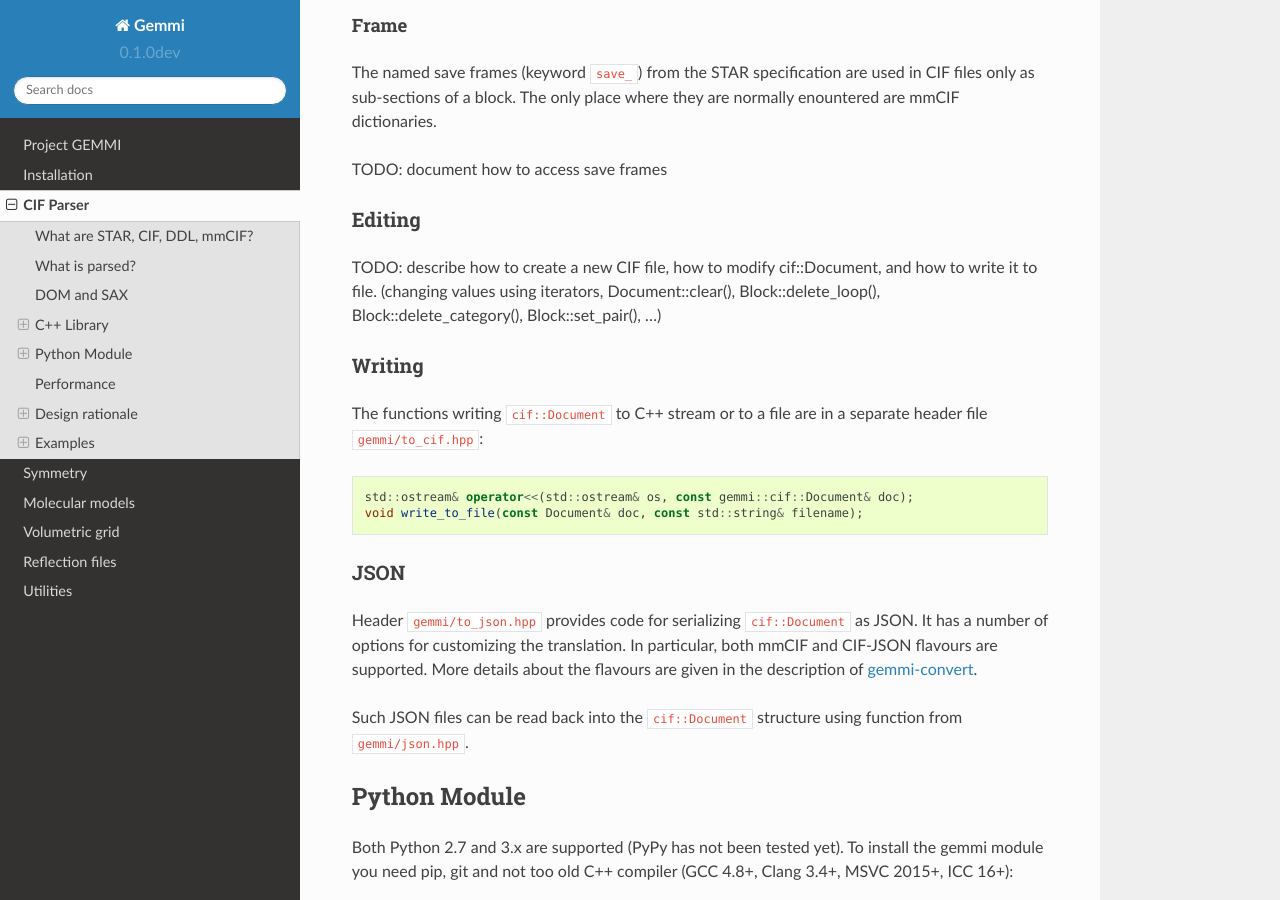
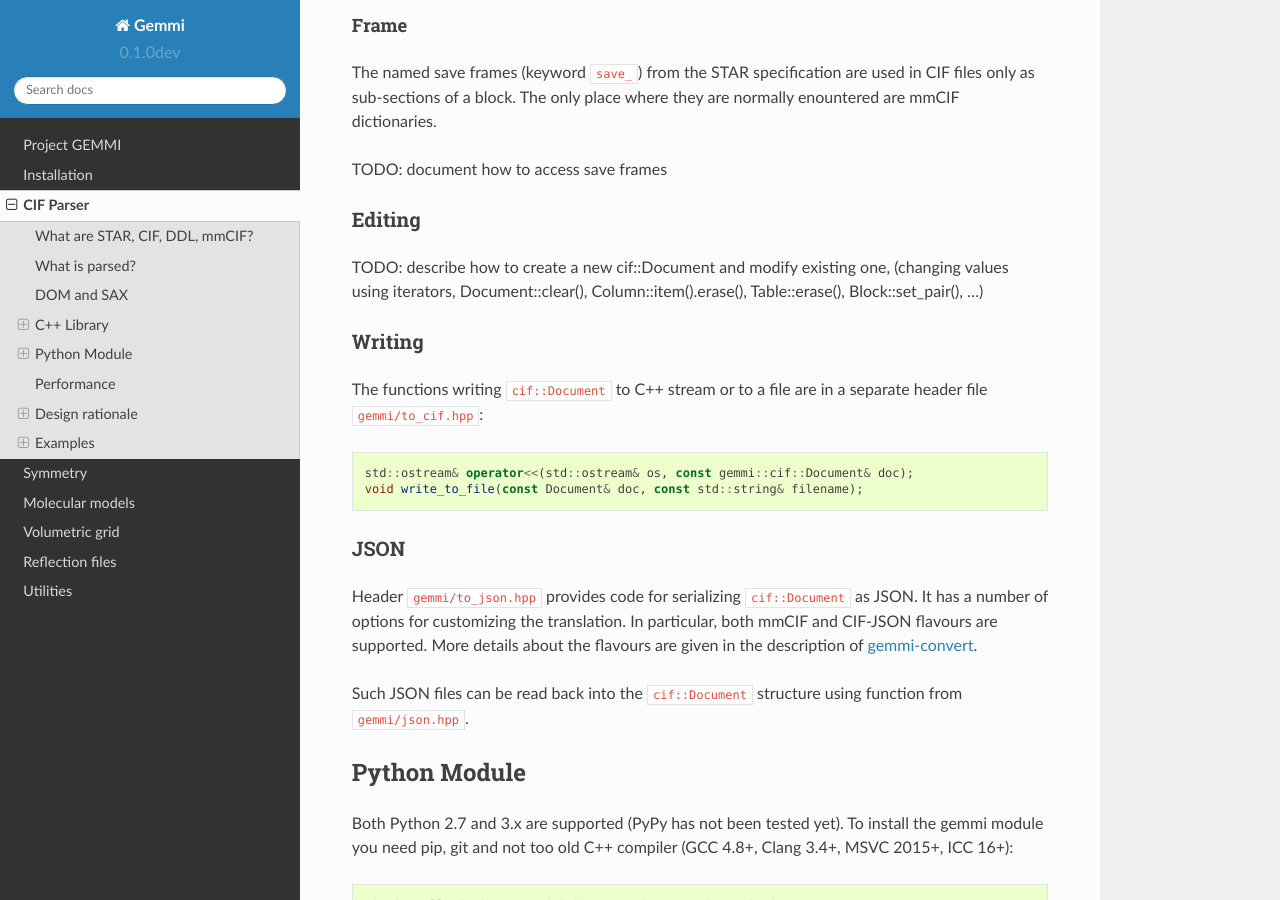
Before and after one commit to project-gemmi/gemmi, a Sphinx documentation site: the page built from docs/cif-parser.rst, in a window 1280 px wide and 900 px high, scrolled down 9881 px. Built offline with Sphinx 7.4.7 and the Read the Docs theme 2.0.0, drawn with Linux system fonts in a browser that asks for light colours; some of the changed text lies outside the part shown.

Commit message:
replace cif::Block::delete_*() with cif::Table::erase()

```diff
--- a/docs/cif-parser.rst
+++ b/docs/cif-parser.rst
@@ -475,10 +475,9 @@ TODO: document how to access save frames
 Editing
 -------
 
-TODO: describe how to create a new CIF file, how to modify cif::Document,
-and how to write it to file.
+TODO: describe how to create a new cif::Document and modify existing one,
 (changing values using iterators,
-Document::clear(), Block::delete_loop(), Block::delete_category(),
+Document::clear(), Column::item().erase(), Table::erase(),
 Block::set_pair(), ...)
 
 Writing
@@ -634,6 +633,7 @@ TODO
 * Document.__delitem__
 * Document.clear()
 * Block.set_pair()
+* Table.erase()
 * Row.__setitem__()
 * Column.__setitem__()
 
@@ -1216,7 +1216,7 @@ Additionally, we remove the descriptor category:
     >>> len(ccd)  #doctest: +SKIP
     991
     >>> for block in ccd:
-    ...     block.delete_category('_pdbx_chem_comp_descriptor.')
+    ...     block.find_mmcif_category('_pdbx_chem_comp_descriptor.').erase()
     ...
     >>> ccd.write_file('A.cif')
 
```
Also changed, not shown: 3 other files.
